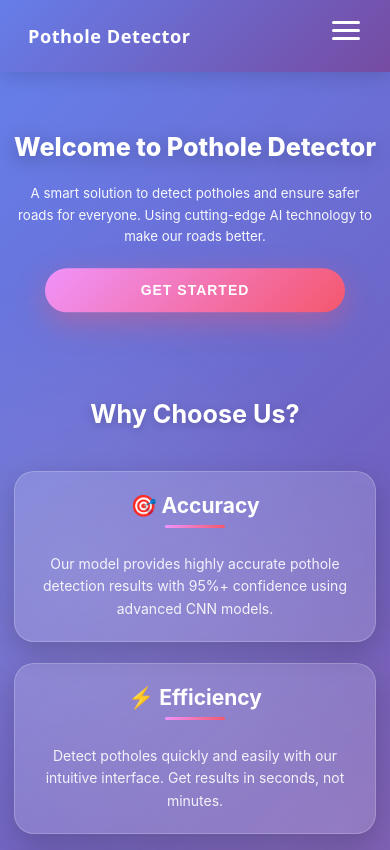
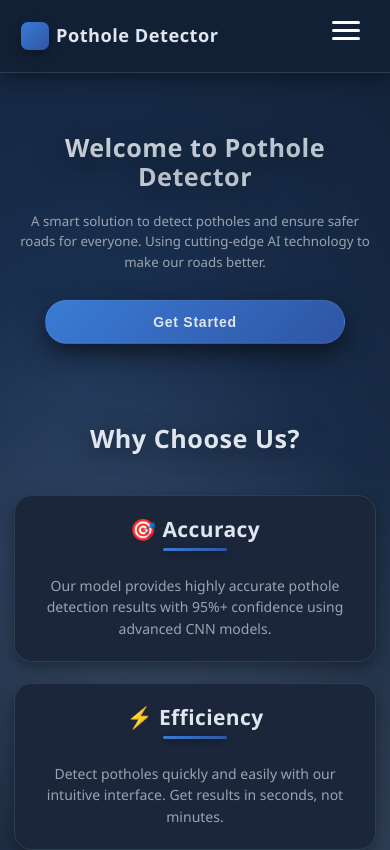
Before and after one commit to sk-inthiyaz/pothole-detection, a React (Create React App) app in the folder login-page/: page / in a window 390 px wide. Shown: the top 850 px of the page. Built offline with nearby package versions, Linux system fonts and the light colour scheme.

Commit message:
style(theme): apply professional dark blue/grey design — global theme vars, navbar revamp, cohesive buttons, and mobile nav polish

```diff
--- a/login-page/src/LayoutNew.css
+++ b/login-page/src/LayoutNew.css
@@ -8,14 +8,15 @@
 
 .content {
   flex: 1;
+  background: linear-gradient(180deg, rgba(19,34,56,0.35), rgba(13,27,42,0.6));
 }
 
 .footer {
-  background: linear-gradient(135deg, #434343 0%, #000000 100%);
-  color: #fff;
+  background: linear-gradient(135deg, #0f1e33 0%, #0b1626 100%);
+  color: var(--color-text);
   padding: 2.5rem 2rem 1.5rem;
   text-align: center;
-  box-shadow: 0 -4px 20px rgba(0, 0, 0, 0.3);
+  box-shadow: 0 -6px 22px rgba(0, 0, 0, 0.4);
   position: relative;
   overflow: hidden;
 }
@@ -27,14 +28,15 @@
   left: 0;
   right: 0;
   height: 3px;
-  background: linear-gradient(90deg, #f093fb, #f5576c, #667eea);
+  background: var(--gradient-focus);
 }
 
 .footer p {
-  font-size: 1rem;
+  font-size: 0.95rem;
   margin: 0;
-  padding: 0.5rem 0;
-  letter-spacing: 0.5px;
+  padding: 0.45rem 0;
+  letter-spacing: 0.4px;
+  color: var(--color-text-muted);
 }
 
 .footer-links {
@@ -46,14 +48,14 @@
 }
 
 .footer-links a {
-  color: rgba(255, 255, 255, 0.8);
+  color: var(--color-text);
   text-decoration: none;
   transition: all 0.3s ease;
   font-size: 0.95rem;
 }
 
 .footer-links a:hover {
-  color: #f093fb;
+  color: var(--color-accent);
   transform: translateY(-2px);
 }
 
--- a/login-page/src/Navbar.css
+++ b/login-page/src/Navbar.css
@@ -22,13 +22,15 @@
 }
 
 .navbar {
-  background: linear-gradient(135deg, #667eea 0%, #764ba2 100%);
-  box-shadow: 0 4px 20px rgba(0, 0, 0, 0.15);
+  background: rgba(19, 34, 56, 0.9);
+  -webkit-backdrop-filter: blur(10px);
+  backdrop-filter: blur(10px);
+  border-bottom: 1px solid var(--color-border);
+  box-shadow: 0 6px 18px rgba(0, 0, 0, 0.35);
   position: sticky;
   top: 0;
-  z-index: 1000;
+  z-index: 1100;
   animation: slideDown 0.5s ease-out;
-  backdrop-filter: blur(10px);
 }
 
 .navbar-container {
@@ -46,7 +48,7 @@
   gap: 0.5rem;
   font-size: 1.5rem;
   font-weight: 700;
-  color: #fff;
+  color: var(--color-text);
   text-decoration: none;
   transition: all 0.3s ease;
   animation: fadeIn 1s ease-in;
@@ -54,12 +56,17 @@
 
 .logo:hover {
   transform: scale(1.05);
-  animation: pulse 1s infinite;
+  filter: drop-shadow(0 2px 6px rgba(58,123,213,0.35));
 }
 
 .logo-icon {
   font-size: 2rem;
-  filter: drop-shadow(0 2px 4px rgba(0,0,0,0.3));
+  width: 28px;
+  height: 28px;
+  border-radius: 7px;
+  background: var(--color-accent-gradient);
+  display: inline-block;
+  box-shadow: 0 4px 12px rgba(0,0,0,0.35);
 }
 
 .logo-text {
@@ -115,7 +122,7 @@
 .nav-links a,
 .nav-links button {
   text-decoration: none;
-  color: #fff;
+  color: var(--color-text);
   font-size: 1rem;
   font-weight: 500;
   padding: 0.7rem 1.3rem;
@@ -137,7 +144,7 @@
   width: 0;
   height: 0;
   border-radius: 50%;
-  background: rgba(255, 255, 255, 0.2);
+  background: rgba(58, 123, 213, 0.2);
   transform: translate(-50%, -50%);
   transition: width 0.4s ease, height 0.4s ease;
 }
@@ -149,25 +156,27 @@
 
 .nav-links a:hover,
 .nav-links button:hover {
-  background: rgba(255, 255, 255, 0.2);
+  background: rgba(58, 123, 213, 0.12);
   transform: translateY(-2px);
-  box-shadow: 0 4px 12px rgba(0, 0, 0, 0.2);
+  box-shadow: 0 4px 12px rgba(0, 0, 0, 0.25);
 }
 
 /* Login/Logout Button Styles */
 .login-btn,
 .logout-btn {
-  background: linear-gradient(135deg, #f093fb 0%, #f5576c 100%) !important;
-  color: #fff !important;
+  background: var(--color-accent-gradient) !important;
+  color: var(--color-text) !important;
   font-weight: 600 !important;
   padding: 0.8rem 1.8rem !important;
-  box-shadow: 0 4px 15px rgba(245, 87, 108, 0.4);
+  box-shadow: 0 6px 18px rgba(0, 0, 0, 0.35);
+  border: 1px solid rgba(255,255,255,0.08);
 }
 
 .login-btn:hover,
 .logout-btn:hover {
   transform: translateY(-3px) !important;
-  box-shadow: 0 6px 20px rgba(245, 87, 108, 0.6) !important;
+  box-shadow: 0 10px 26px rgba(0, 0, 0, 0.45) !important;
+  filter: brightness(1.1);
 }
 
 /* Mobile Responsive Styles */
@@ -183,18 +192,33 @@
     height: 100vh;
     width: 70%;
     max-width: 350px;
-    background: linear-gradient(135deg, #667eea 0%, #764ba2 100%);
+    background: rgba(19, 34, 56, 0.98);
     flex-direction: column;
     justify-content: center;
     align-items: center;
     gap: 2rem;
     transition: right 0.4s cubic-bezier(0.68, -0.55, 0.27, 1.55);
-    box-shadow: -4px 0 20px rgba(0, 0, 0, 0.3);
+    box-shadow: -4px 0 24px rgba(0, 0, 0, 0.45);
+    border-left: 1px solid var(--color-border);
   }
 
   .nav-links.active {
     right: 0;
   }
+
+  /* Backdrop behind mobile drawer */
+  .nav-backdrop {
+    position: fixed;
+    inset: 0;
+    background: rgba(0,0,0,0.45);
+    -webkit-backdrop-filter: blur(2px);
+    backdrop-filter: blur(2px);
+    z-index: 1090;
+    opacity: 0;
+    transition: opacity 0.3s ease;
+  }
+
+  .nav-backdrop.active { opacity: 1; }
 
   .nav-links li {
     width: 80%;
--- a/login-page/src/index.css
+++ b/login-page/src/index.css
@@ -1,4 +1,33 @@
 /* Global Modern Responsive Styles */
+
+/* Theme Variables: Professional Dark Blue/Grey Palette */
+:root {
+  --color-bg: #0d1b2a;
+  --color-bg-alt: #132238;
+  --color-surface: #1b263b;
+  --color-surface-alt: #243447;
+  --color-border: #2e3e52;
+  --color-accent: #3a7bd5;
+  --color-accent-alt: #2f55a4;
+  --color-accent-gradient: linear-gradient(135deg, var(--color-accent) 0%, var(--color-accent-alt) 100%);
+  --color-accent-radial: radial-gradient(circle at 30% 30%, rgba(58,123,213,0.25), transparent 60%);
+  --color-danger: #ff4d5d;
+  --color-success: #2ecc71;
+  --color-warning: #ffc107;
+  --color-text: #e0e6ed;
+  --color-text-muted: #9aa4b1;
+  --color-text-faint: #7d8894;
+  --shadow-sm: 0 2px 4px rgba(0,0,0,0.25);
+  --shadow-md: 0 6px 16px rgba(0,0,0,0.35);
+  --shadow-lg: 0 12px 32px rgba(0,0,0,0.45);
+  --radius-sm: 6px;
+  --radius-md: 12px;
+  --radius-lg: 18px;
+  --radius-pill: 999px;
+  --gradient-focus: linear-gradient(90deg, #3a7bd5, #2f55a4, #415a77);
+  --focus-ring: 3px solid rgba(58,123,213,0.55);
+  --transition-base: 0.3s cubic-bezier(0.4,0,0.2,1);
+}
 
 * {
   margin: 0;
@@ -13,12 +42,37 @@ html {
 
 body {
   margin: 0;
-  font-family: -apple-system, BlinkMacSystemFont, 'Segoe UI', 'Roboto', 'Oxygen',
-    'Ubuntu', 'Cantarell', 'Fira Sans', 'Droid Sans', 'Helvetica Neue',
-    sans-serif;
+  font-family: 'Segoe UI', -apple-system, BlinkMacSystemFont, 'Roboto', 'Oxygen',
+    'Ubuntu', 'Cantarell', 'Fira Sans', 'Droid Sans', 'Helvetica Neue', sans-serif;
   -webkit-font-smoothing: antialiased;
   -moz-osx-font-smoothing: grayscale;
   overflow-x: hidden;
+  background: var(--color-bg);
+  color: var(--color-text);
+  line-height: 1.5;
+  font-weight: 400;
+  position: relative;
+}
+
+/* Subtle ambient radial accents */
+body::before,
+body::after {
+  content: '';
+  position: fixed;
+  top: 0;
+  left: 0;
+  width: 100%;
+  height: 100%;
+  pointer-events: none;
+  background: var(--color-accent-radial);
+  opacity: 0.35;
+  mix-blend-mode: overlay;
+  z-index: -1;
+}
+
+body::after {
+  background: radial-gradient(circle at 70% 70%, rgba(65,90,119,0.25), transparent 60%);
+  opacity: 0.25;
 }
 
 code {
@@ -35,7 +89,7 @@ code {
 
 /* Smooth transitions for all interactive elements */
 button, a, input, textarea, select {
-  transition: all 0.3s ease;
+  transition: var(--transition-base);
 }
 
 /* Prevent horizontal scroll */
@@ -77,8 +131,10 @@ body, html {
 
 /* Accessibility */
 :focus-visible {
-  outline: 3px solid rgba(240, 147, 251, 0.6);
+  outline: var(--focus-ring);
   outline-offset: 2px;
+  box-shadow: 0 0 0 4px rgba(58,123,213,0.25);
+  border-radius: var(--radius-sm);
 }
 
 /* Remove spinner from number inputs */
@@ -94,16 +150,118 @@ input[type="number"]::-webkit-outer-spin-button {
 }
 
 ::-webkit-scrollbar-track {
-  background: rgba(0, 0, 0, 0.1);
+  background: var(--color-surface);
 }
 
 ::-webkit-scrollbar-thumb {
-  background: linear-gradient(135deg, #667eea 0%, #764ba2 100%);
-  border-radius: 5px;
+  background: var(--color-accent-gradient);
+  border-radius: 6px;
+  border: 2px solid var(--color-surface);
 }
 
 ::-webkit-scrollbar-thumb:hover {
-  background: linear-gradient(135deg, #764ba2 0%, #667eea 100%);
+  background: linear-gradient(135deg, var(--color-accent-alt) 0%, var(--color-accent) 100%);
+}
+
+/* Base Typographic Utilities */
+h1, h2, h3, h4, h5, h6 {
+  color: var(--color-text);
+  font-weight: 600;
+  line-height: 1.15;
+}
+
+p, li, a, span, label {
+  color: var(--color-text);
+}
+
+.text-muted { color: var(--color-text-muted); }
+.text-faint { color: var(--color-text-faint); }
+
+/* Surface Utility */
+.surface {
+  background: var(--color-surface);
+  border: 1px solid var(--color-border);
+  border-radius: var(--radius-md);
+  box-shadow: var(--shadow-md);
+  color: var(--color-text);
+}
+
+.surface-alt {
+  background: var(--color-surface-alt);
+  border: 1px solid var(--color-border);
+  border-radius: var(--radius-md);
+  box-shadow: var(--shadow-sm);
+}
+
+/* Button Base (to be extended later) */
+.btn {
+  --btn-bg: var(--color-accent-gradient);
+  --btn-color: var(--color-text);
+  display: inline-flex;
+  align-items: center;
+  justify-content: center;
+  gap: 0.6rem;
+  font-weight: 600;
+  font-size: 0.95rem;
+  padding: 0.85rem 1.4rem;
+  border-radius: var(--radius-pill);
+  text-decoration: none;
+  cursor: pointer;
+  background: var(--btn-bg);
+  color: var(--btn-color);
+  border: 1px solid rgba(255,255,255,0.08);
+  position: relative;
+  overflow: hidden;
+  box-shadow: 0 4px 14px rgba(0,0,0,0.4);
+  letter-spacing: 0.4px;
+}
+
+.btn:hover {
+  filter: brightness(1.15);
+  transform: translateY(-3px);
+  box-shadow: 0 8px 22px rgba(0,0,0,0.55);
+}
+
+.btn:active {
+  transform: translateY(-1px);
+  box-shadow: 0 6px 16px rgba(0,0,0,0.5);
+}
+
+.btn:disabled {
+  opacity: 0.65;
+  cursor: not-allowed;
+  transform: none;
+  box-shadow: none;
+}
+
+.btn-outline {
+  --btn-bg: transparent;
+  border: 1px solid var(--color-border);
+  box-shadow: none;
+}
+
+.btn-outline:hover { background: var(--color-surface-alt); }
+
+.btn-danger { --btn-bg: var(--color-danger); }
+.btn-success { --btn-bg: var(--color-success); }
+
+/* Card Utility */
+.card {
+  background: var(--color-surface);
+  border: 1px solid var(--color-border);
+  border-radius: var(--radius-lg);
+  padding: 1.5rem 1.4rem;
+  box-shadow: var(--shadow-md);
+}
+
+.card-header { margin-bottom: 0.75rem; font-weight: 600; }
+.card-muted { background: var(--color-surface-alt); }
+
+/* Divider */
+.divider {
+  height: 1px;
+  background: linear-gradient(90deg, transparent, var(--color-border) 50%, transparent);
+  margin: 1.5rem 0;
 }
 
 /* Loading Spinner Utility */
--- a/login-page/src/pages/HomePageNew.css
+++ b/login-page/src/pages/HomePageNew.css
@@ -42,7 +42,9 @@
 
 .home {
   min-height: 100vh;
-  background: linear-gradient(135deg, #667eea 0%, #764ba2 100%);
+  background: radial-gradient(circle at 20% 30%, rgba(58,123,213,0.18), transparent 60%),
+              radial-gradient(circle at 80% 75%, rgba(65,90,119,0.22), transparent 65%),
+              var(--color-bg-alt);
   position: relative;
   overflow: hidden;
 }
@@ -71,51 +73,56 @@
 }
 
 .hero h1 {
-  font-size: clamp(2.5rem, 6vw, 4.5rem);
-  font-weight: 800;
-  color: #fff;
-  margin-bottom: 1.5rem;
-  line-height: 1.2;
-  text-shadow: 0 4px 20px rgba(0, 0, 0, 0.3);
-  animation: fadeInUp 1s ease-out 0.2s both;
+  font-size: clamp(2.5rem, 6vw, 4.25rem);
+  font-weight: 700;
+  color: var(--color-text);
+  margin-bottom: 1.4rem;
+  line-height: 1.15;
+  letter-spacing: 0.5px;
+  background: linear-gradient(90deg, var(--color-text) 0%, #c9d6e3 100%);
+  -webkit-background-clip: text;
+  background-clip: text;
+  color: transparent;
+  text-shadow: 0 6px 28px rgba(0,0,0,0.55);
+  animation: fadeInUp 0.9s ease-out 0.15s both;
 }
 
 .hero p {
-  font-size: clamp(1.1rem, 2vw, 1.4rem);
-  color: rgba(255, 255, 255, 0.95);
-  margin-bottom: 2.5rem;
-  max-width: 700px;
+  font-size: clamp(1.05rem, 1.9vw, 1.35rem);
+  color: var(--color-text-muted);
+  margin-bottom: 2.3rem;
+  max-width: 720px;
   margin-left: auto;
   margin-right: auto;
-  line-height: 1.6;
-  animation: fadeInUp 1s ease-out 0.4s both;
+  line-height: 1.55;
+  animation: fadeInUp 0.9s ease-out 0.3s both;
 }
 
 .cta-button {
   display: inline-block;
-  padding: 1.2rem 3rem;
-  font-size: 1.2rem;
+  padding: 1.15rem 2.8rem;
+  font-size: 1.15rem;
   font-weight: 600;
-  color: #fff;
-  background: linear-gradient(135deg, #f093fb 0%, #f5576c 100%);
-  border: none;
-  border-radius: 50px;
+  color: var(--color-text);
+  background: var(--color-accent-gradient);
+  border: 1px solid rgba(255,255,255,0.08);
+  border-radius: var(--radius-pill);
   cursor: pointer;
-  box-shadow: 0 10px 30px rgba(245, 87, 108, 0.4);
-  transition: all 0.3s ease;
-  animation: fadeInUp 1s ease-out 0.6s both, float 3s ease-in-out 2s infinite;
-  text-transform: uppercase;
-  letter-spacing: 1px;
+  box-shadow: 0 10px 26px rgba(0,0,0,0.55);
+  transition: var(--transition-base);
+  animation: fadeInUp 0.9s ease-out 0.45s both, float 3.5s ease-in-out 2s infinite;
+  letter-spacing: 0.75px;
 }
 
 .cta-button:hover {
-  transform: translateY(-5px) scale(1.05);
-  box-shadow: 0 15px 40px rgba(245, 87, 108, 0.6);
-  background: linear-gradient(135deg, #f5576c 0%, #f093fb 100%);
+  transform: translateY(-6px) scale(1.045);
+  box-shadow: 0 16px 42px rgba(0,0,0,0.6);
+  filter: brightness(1.12);
 }
 
 .cta-button:active {
-  transform: translateY(-2px) scale(1.02);
+  transform: translateY(-2px) scale(1.015);
+  box-shadow: 0 10px 28px rgba(0,0,0,0.5);
 }
 
 /* Features Section */
@@ -129,11 +136,12 @@
 
 .features h2 {
   font-size: clamp(2rem, 5vw, 3rem);
-  font-weight: 700;
-  color: #fff;
+  font-weight: 600;
+  color: var(--color-text);
   text-align: center;
-  margin-bottom: 3rem;
-  text-shadow: 0 2px 10px rgba(0, 0, 0, 0.2);
+  margin-bottom: 2.8rem;
+  text-shadow: 0 4px 22px rgba(0,0,0,0.55);
+  letter-spacing: 0.5px;
 }
 
 .feature-cards {
@@ -144,15 +152,15 @@
 }
 
 .feature-card {
-  background: rgba(255, 255, 255, 0.15);
-  backdrop-filter: blur(10px);
-  border-radius: 20px;
-  padding: 2.5rem 2rem;
+  background: var(--color-surface);
+  backdrop-filter: blur(6px);
+  border-radius: var(--radius-lg);
+  padding: 2.2rem 1.9rem;
   text-align: center;
-  border: 1px solid rgba(255, 255, 255, 0.2);
-  box-shadow: 0 10px 30px rgba(0, 0, 0, 0.2);
-  transition: all 0.4s cubic-bezier(0.175, 0.885, 0.32, 1.275);
-  animation: scaleIn 0.6s ease-out both;
+  border: 1px solid var(--color-border);
+  box-shadow: var(--shadow-md);
+  transition: transform 0.45s cubic-bezier(0.175, 0.885, 0.32, 1.275), box-shadow 0.45s ease;
+  animation: scaleIn 0.55s ease-out both;
 }
 
 .feature-card:nth-child(1) {
@@ -168,19 +176,20 @@
 }
 
 .feature-card:hover {
-  transform: translateY(-15px) scale(1.03);
-  background: rgba(255, 255, 255, 0.25);
-  box-shadow: 0 20px 50px rgba(0, 0, 0, 0.3);
-  border-color: rgba(255, 255, 255, 0.4);
+  transform: translateY(-14px) scale(1.025);
+  background: var(--color-surface-alt);
+  box-shadow: var(--shadow-lg);
+  border-color: var(--color-accent-alt);
 }
 
 .feature-card h3 {
-  font-size: 1.8rem;
-  font-weight: 700;
-  color: #fff;
+  font-size: 1.65rem;
+  font-weight: 600;
+  color: var(--color-text);
   margin-bottom: 1rem;
   position: relative;
   display: inline-block;
+  letter-spacing: 0.4px;
 }
 
 .feature-card h3::after {
@@ -189,17 +198,18 @@
   bottom: -10px;
   left: 50%;
   transform: translateX(-50%);
-  width: 60px;
+  width: 64px;
   height: 3px;
-  background: linear-gradient(90deg, #f093fb, #f5576c);
+  background: linear-gradient(90deg, var(--color-accent), var(--color-accent-alt));
   border-radius: 2px;
+  box-shadow: 0 2px 6px rgba(0,0,0,0.35);
 }
 
 .feature-card p {
-  font-size: 1.1rem;
-  color: rgba(255, 255, 255, 0.9);
-  line-height: 1.6;
-  margin-top: 1.5rem;
+  font-size: 1.04rem;
+  color: var(--color-text-muted);
+  line-height: 1.55;
+  margin-top: 1.4rem;
 }
 
 /* Responsive Design */
```
Also changed, not shown: login-page/src/Navbar.js (+7 -1 lines), login-page/src/pages/PotholePageNew.css (+73 -61 lines).
